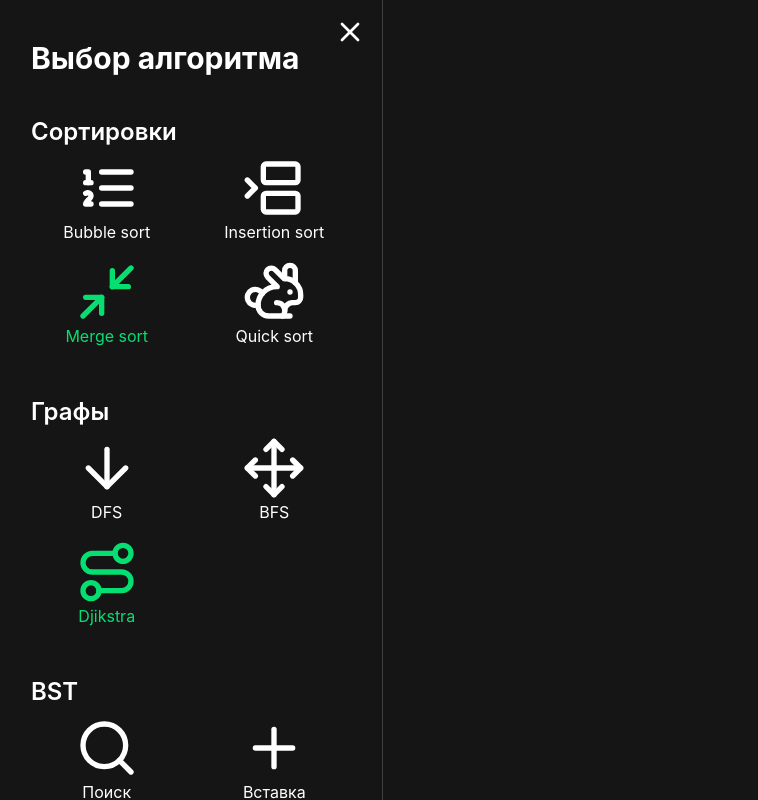
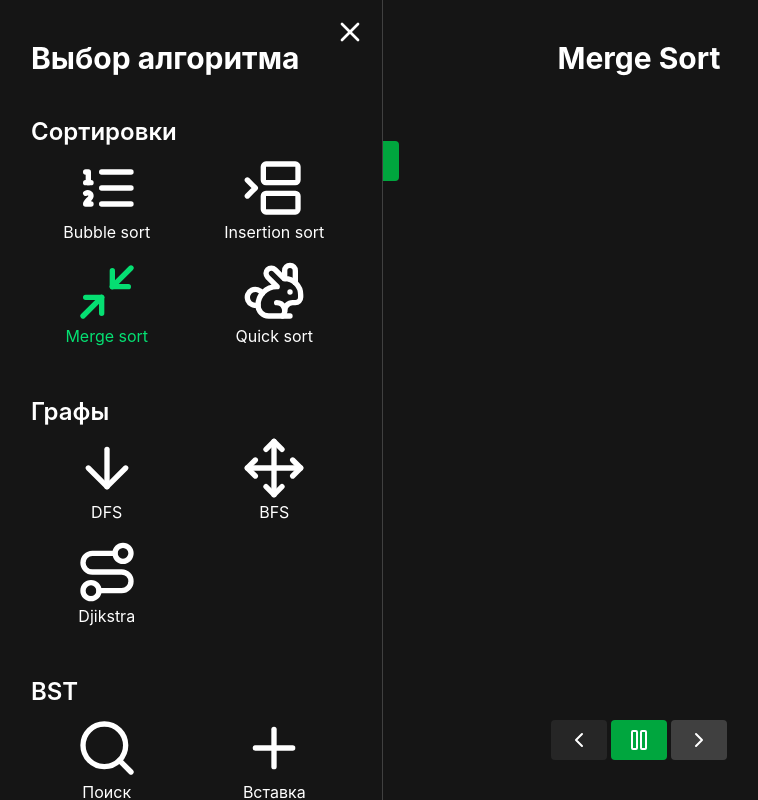
Before and after one commit to acidless/Sortify, a React (Vite) app: page /merge-sort in a window 1280 px wide. Shown: the whole page, without its empty margins (1-759 px from the left). Built offline with nearby package versions, Linux system fonts and the light colour scheme.

Commit message:
feat: implemented merge sort

```diff
--- a/src/App.tsx
+++ b/src/App.tsx
@@ -3,6 +3,7 @@ import SideMenu from "./components/SideMenu.tsx";
 import {BrowserRouter, Routes, Route} from "react-router";
 import BubbleSort from "./components/sorting/BubbleSort.tsx";
 import InsertionSort from "./components/sorting/InsertionSort.tsx";
+import MergeSort from "./components/sorting/MergeSort.tsx";
 
 function App() {
   return (
@@ -14,6 +15,7 @@ function App() {
                     <Route path="/" element={<p>Home</p>} />
                     <Route path="/bubble-sort" element={<BubbleSort />} />
                     <Route path="/insertion-sort" element={<InsertionSort />} />
+                    <Route path="/merge-sort" element={<MergeSort />} />
                 </Routes>
             </main>
         </BrowserRouter>
--- /dev/null
+++ b/src/algorhitms/mergeSort.ts
@@ -0,0 +1,62 @@
+import type {SampleArray} from "../types.ts";
+
+export type MergeSortAction =
+    | { type: "slice", left: SampleArray, right: SampleArray }
+    | { type: "compare", indices: number[] }
+    | { type: "overwrite", index: number, array: SampleArray }
+    | { type: "done", array: SampleArray };
+
+export function* mergeSort(array: SampleArray): Generator<MergeSortAction, void, unknown> {
+    const arr = structuredClone(array);
+
+    function* merge(start: number, mid: number, end: number): Generator<MergeSortAction, void, unknown> {
+        let i = start;
+        let j = mid;
+
+        yield {
+            type: "slice",
+            left: structuredClone(arr.slice(start, mid)),
+            right: structuredClone(arr.slice(mid, end)),
+        };
+
+        while (i < j && j < end) {
+            yield {
+                type: "compare",
+                indices: [i, j],
+            };
+
+            if (arr[i].value <= arr[j].value) {
+                i++;
+            } else {
+                const moved = arr.splice(j, 1)[0];
+                arr.splice(i, 0, moved);
+
+                yield {
+                    type: "overwrite",
+                    index: i,
+                    array: structuredClone(arr),
+                };
+
+                i++;
+                j++;
+            }
+        }
+    }
+
+    function* mergeSortRecursive(start: number, end: number): Generator<MergeSortAction, void, unknown> {
+        if (end - start <= 1) return;
+
+        const mid = Math.floor((start + end) / 2);
+
+        yield* mergeSortRecursive(start, mid);
+        yield* mergeSortRecursive(mid, end);
+        yield* merge(start, mid, end);
+    }
+
+    yield* mergeSortRecursive(0, arr.length);
+
+    yield {
+        type: "done",
+        array: arr
+    };
+}
--- a/src/components/SideMenu.tsx
+++ b/src/components/SideMenu.tsx
@@ -80,7 +80,7 @@ function SideMenu() {
                             </NavLink>
                         </li>
                         <li>
-                            <NavLink to="/merge-sort" className={({isActive}) =>
+                            <NavLink to="/djikstra" className={({isActive}) =>
                                 (isActive ? "text-green-400" : "") + " flex flex-col items-center"
                             }>
                                 <Route className="w-16 h-16"></Route>
@@ -99,7 +99,7 @@ function SideMenu() {
                             </NavLink>
                         </li>
                         <li>
-                            <NavLink to="/bfs" className={({isActive}) =>
+                            <NavLink to="/bst-insert" className={({isActive}) =>
                                 (isActive ? "text-green-400" : "") + " flex flex-col items-center"
                             }>
                                 <Plus className="w-16 h-16"></Plus>
@@ -107,7 +107,7 @@ function SideMenu() {
                             </NavLink>
                         </li>
                         <li>
-                            <NavLink to="/merge-sort" className={({isActive}) =>
+                            <NavLink to="/bst-delete" className={({isActive}) =>
                                 (isActive ? "text-green-400" : "") + " flex flex-col items-center"
                             }>
                                 <X className="w-16 h-16"></X>
--- a/src/components/sorting/BubbleSort.tsx
+++ b/src/components/sorting/BubbleSort.tsx
@@ -35,14 +35,18 @@ function BubbleSort() {
         }
     }
 
+    function nodeClassName(index: number) {
+        return checkingIndices?.includes(index) ? "border-green-400" : undefined;
+    }
+
     return <SortingAlgorithm
+        name="Bubble Sort"
         algorithm={bubbleSort}
         makeSnapshot={makeSnapshot}
         updateData={updateData}
         setAlgorithmState={setAlgorithmState}
         checkingIndices={checkingIndices}
-        isNodeActive={(index: number) => checkingIndices?.includes(index) ?? false}
-        isNodeChecking={() => false}
+        classNameFn={nodeClassName}
     />;
 }
 
--- a/src/components/sorting/InsertionSort.tsx
+++ b/src/components/sorting/InsertionSort.tsx
@@ -50,14 +50,19 @@ function InsertionSort() {
         }
     }
 
+    function nodeClassName(index: number) {
+        if(pivotIndex === index) return "border-green-400";
+        if(checkingIndex === index) return "border-yellow-400";
+    }
+
     return <SortingAlgorithm
+        name="Insertion Sort"
         algorithm={insertionSort}
         makeSnapshot={makeSnapshot}
         updateData={updateData}
         setAlgorithmState={setAlgorithmState}
         checkingIndices={pivotIndex !== undefined && checkingIndex !== undefined ? [pivotIndex, checkingIndex] : undefined}
-        isNodeActive={(index: number) => index === pivotIndex}
-        isNodeChecking={(index: number) => index === checkingIndex}
+        classNameFn={nodeClassName}
     />;
 }
 
--- /dev/null
+++ b/src/components/sorting/MergeSort.tsx
@@ -0,0 +1,93 @@
+import {useRef, useState} from "react";
+import SortingAlgorithm from "./SortingAlgorithm.tsx";
+import {mergeSort, type MergeSortAction} from "../../algorhitms/mergeSort.ts";
+import type {SampleArray} from "../../types.ts";
+
+function MergeSort() {
+    const [leftPart, setLeftPart] = useState<SampleArray | undefined>();
+    const [rightPart, setRightPart] = useState<SampleArray | undefined>();
+    const leftPartRef = useRef<SampleArray | undefined>(leftPart);
+    const rightPartRef = useRef<SampleArray | undefined>(rightPart);
+
+    const [checkingIndices, setCheckingIndices] = useState<number[] | undefined>();
+    const [overwriteIndex, setOverwriteIndex] = useState<number | undefined>();
+    const checkingIndicesRef = useRef<number[] | undefined>(checkingIndices);
+    const overwriteIndexRef = useRef<number | undefined>(overwriteIndex);
+
+    function makeSnapshot() {
+        return {
+            checkingIndices: checkingIndicesRef.current,
+            leftPart: leftPartRef.current,
+            rightPart: rightPartRef.current
+        };
+    }
+
+    function updateLeftPart(leftPart: SampleArray | undefined) {
+        setLeftPart(leftPart);
+        leftPartRef.current = leftPart;
+    }
+
+    function updateRightPart(rightPart: SampleArray | undefined) {
+        setRightPart(rightPart);
+        rightPartRef.current = rightPart;
+    }
+
+    function updateCheckingIndices(newCheckingIndices: number[] | undefined) {
+        setCheckingIndices(newCheckingIndices);
+        checkingIndicesRef.current = newCheckingIndices;
+    }
+
+    function updateOverwriteIndices(newOverwriteIndex: number | undefined) {
+        setOverwriteIndex(newOverwriteIndex);
+        overwriteIndexRef.current = newOverwriteIndex;
+    }
+
+    function updateData(next: any) {
+        updateCheckingIndices(next.indices);
+        updateOverwriteIndices(next.index)
+        updateLeftPart(next.leftPart);
+        updateRightPart(next.rightPart);
+    }
+
+    function setAlgorithmState(action: MergeSortAction) {
+        switch (action.type) {
+            case "slice":
+                updateLeftPart(action.left);
+                updateRightPart(action.right);
+                updateCheckingIndices(undefined);
+                updateOverwriteIndices(undefined);
+                break;
+            case "compare":
+                updateCheckingIndices(action.indices);
+                updateOverwriteIndices(undefined);
+                break;
+            case "overwrite":
+                updateCheckingIndices(undefined);
+                updateOverwriteIndices(action.index);
+                break;
+            case "done":
+                updateCheckingIndices(undefined);
+                updateOverwriteIndices(undefined);
+                break;
+        }
+    }
+
+    function nodeClassName(index: number, key: number) {
+        if (index === overwriteIndex) return "border-green-400";
+        if (checkingIndices?.includes(index)) return "border-yellow-400";
+        if (leftPart?.filter(item => item.key === key).length) return "border-blue-400";
+        if (rightPart?.filter(item => item.key === key).length) return "border-orange-400";
+    }
+
+    return <SortingAlgorithm
+        name="Merge Sort"
+        algorithm={mergeSort}
+        makeSnapshot={makeSnapshot}
+        updateData={updateData}
+        setAlgorithmState={setAlgorithmState}
+        checkingIndices={checkingIndices}
+        classNameFn={nodeClassName}
+    ></SortingAlgorithm>;
+}
+
+export default MergeSort;
--- a/src/components/sorting/SortingAlgorithm.tsx
+++ b/src/components/sorting/SortingAlgorithm.tsx
@@ -1,4 +1,4 @@
-import {type RefObject, useCallback, useRef, useState} from "react";
+import {JSX, type RefObject, useCallback, useRef, useState} from "react";
 import type {SampleArray} from "../../types.ts";
 import useAlgorithm from "../../hooks/useAlgorithm.ts";
 import ArrayInput from "./ArrayInput.tsx";
@@ -7,23 +7,25 @@ import ArrayNode from "./ArrayNode.tsx";
 import Controls from "../Controls.tsx";
 
 type Props = {
+    name: string;
     algorithm: any;
     makeSnapshot: () => any;
     updateData: (next: any) => void;
     setAlgorithmState: (value: any) => void;
     checkingIndices?: number[];
-    isNodeActive: (index: number) => boolean;
-    isNodeChecking: (index: number) => boolean;
+    classNameFn: (index: number, key: number) => string | undefined;
+    children?: (array: SampleArray) => JSX.Element;
 }
 
 const SortingAlgorithm = ({
+                              name,
                               algorithm,
                               makeSnapshot,
                               updateData,
                               setAlgorithmState,
                               checkingIndices,
-                              isNodeActive,
-                              isNodeChecking
+                              classNameFn,
+                              children
                           }: Props) => {
     const [array, setArray] = useState<SampleArray>([]);
     const arrayRef = useRef<SampleArray>(array);
@@ -38,12 +40,17 @@ const SortingAlgorithm = ({
     }, []);
 
     const updateAll = useCallback((next: any) => {
-        updateArray(next.array);
+        if(next.array) {
+            updateArray(next.array);
+        }
         updateData(next)
     }, []);
 
     const onStep = useCallback((value: any, historyRef: RefObject<Array<any>>) => {
-        updateArray(value.array);
+        if(value.array) {
+            updateArray(value.array);
+        }
+
         setAlgorithmStateWrapper(value);
 
         historyRef.current.push({
@@ -87,16 +94,15 @@ const SortingAlgorithm = ({
 
     return (
         <div className="h-full flex flex-col items-start">
-            <h1 className="font-bold text-3xl text-center mb-10 self-center">Bubble sort</h1>
+            <h1 className="font-bold text-3xl text-center mb-10 self-center">{name}</h1>
             <ArrayInput onSubmit={startAlgorithm} onInputChange={handleInputChange}></ArrayInput>
             <div className="flex-1 self-stretch flex flex-col justify-center items-center">
                 <div className="relative max-w-full">
                     <ComparisionText array={array}
                                      indecies={checkingIndices}></ComparisionText>
-                    <div className="flex gap-1 justify-center max-w-full overflow-x-auto overflow-y-hidden mb-10">
+                    <div className="flex gap-1 justify-center max-w-full mb-10">
                         {array.map((item, index) => (
-                            <ArrayNode key={item.key} value={item.value}
-                                       active={isNodeActive(index)} checking={isNodeChecking(index)}></ArrayNode>
+                            <ArrayNode key={item.key} value={item.value} className={classNameFn(index, item.key)}></ArrayNode>
                         ))}
                     </div>
                     <div
@@ -104,6 +110,7 @@ const SortingAlgorithm = ({
                         <p className="text-xl text-green-400">Работа алгоритма завершена</p>
                     </div>
                 </div>
+                {children && children(array)}
             </div>
             <Controls stepBack={stepBack} stepForward={stepForward} toggleAlgorithm={toggleAlgorithm}
                       firstState={firstState} isPaused={isPaused} isDone={isDone}></Controls>
```
Also changed, not shown: src/algorhitms/bubbleSort.ts (+9 -6 lines), src/algorhitms/insertionSort.ts (+8 -5 lines), src/components/Controls.tsx (+19 -0 lines), src/components/sorting/ArrayNode.tsx (+4 -10 lines).
